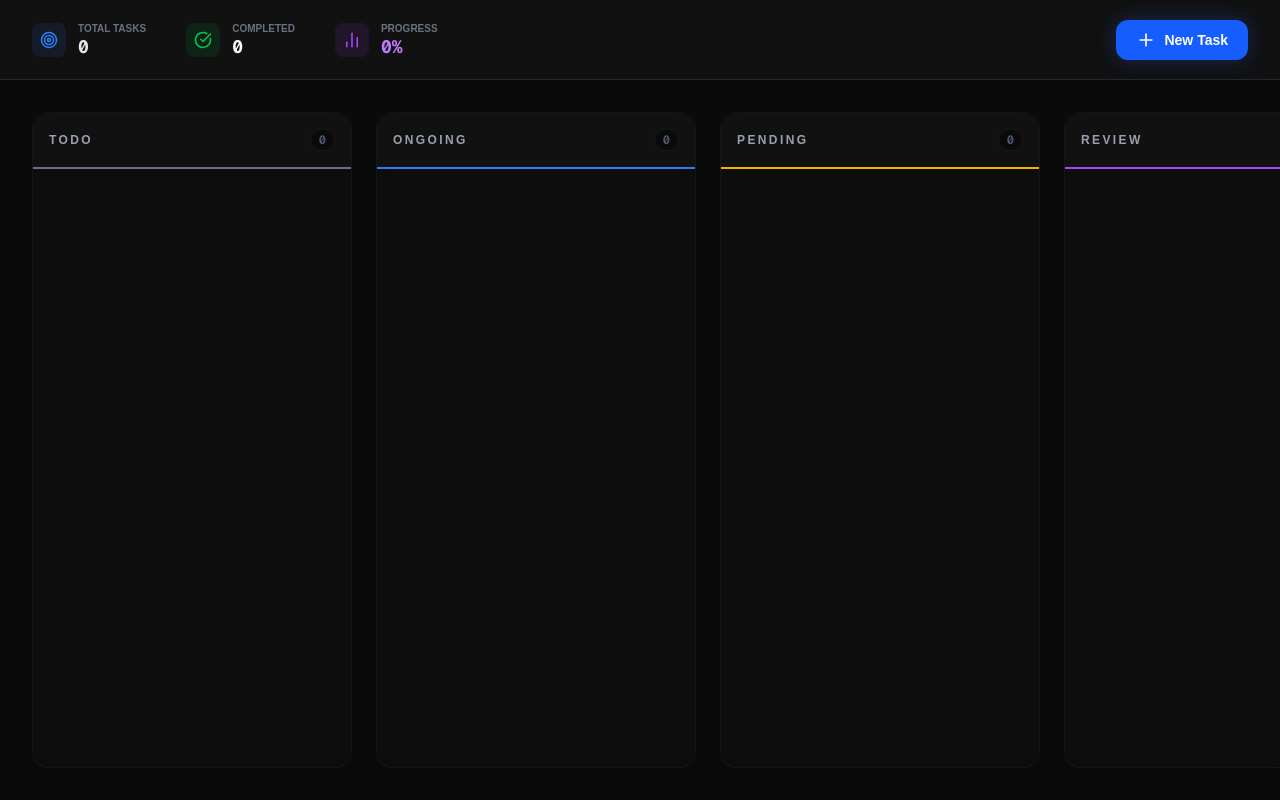
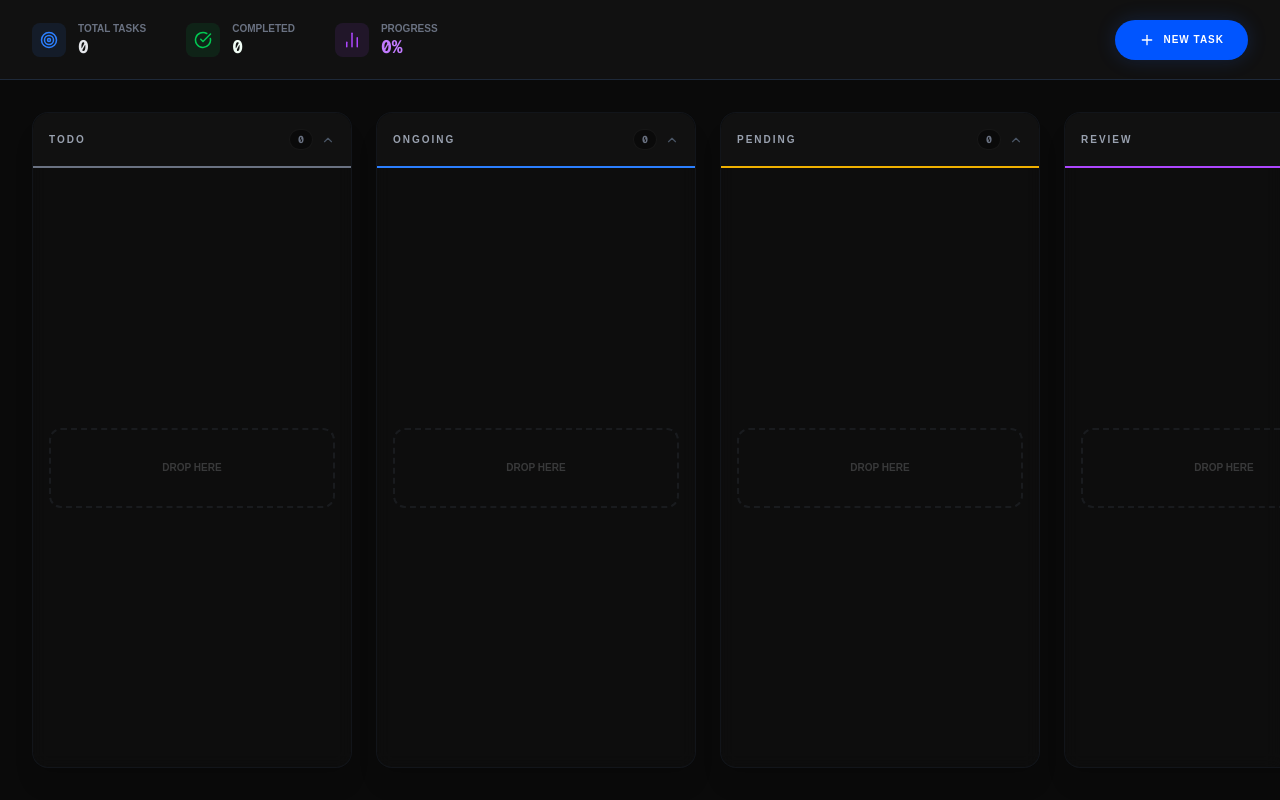
Before and after one commit to andy012732/second-brain-ui, a Next.js app: page /kanban in a window 1280 px wide. Built offline with nearby package versions, Linux system fonts and the light colour scheme.

Commit message:
fix: sync KanbanColumn props with new TaskCard component to resolve build error

```diff
--- a/app/kanban/page.tsx
+++ b/app/kanban/page.tsx
@@ -4,7 +4,7 @@ import React, { useState, useEffect } from 'react';
 import { Plus, Target, CheckCircle, BarChart2 } from 'lucide-react';
 import { Task } from '@/lib/kanban';
 import CreateTaskModal from '@/components/CreateTaskModal';
-import TaskCard from '@/components/TaskCard';
+import KanbanColumn from '@/components/KanbanColumn';
 
 const COLUMNS = [
   { id: 'todo', title: 'Todo', color: 'border-gray-500' },
@@ -32,17 +32,23 @@ export default function KanbanPage() {
     } catch (e) { console.error('Fetch failed'); }
   };
 
-  const onDragStart = (id: string) => setDraggedId(id);
+  const handleTaskMoved = async (taskId: string, newStatus: string, newOrder: number) => {
+    // 如果是開始拖動，先記錄 ID
+    if (newOrder === -1) {
+      setDraggedId(taskId);
+      return;
+    }
 
-  const onDrop = async (status: ColumnId) => {
-    if (!draggedId) return;
-    const task = tasks.find(t => t.id === draggedId);
-    if (!task || task.status === status) return;
+    // 如果是放下
+    const task = tasks.find(t => t.id === taskId);
+    if (!task || task.status === newStatus) return;
 
-    setTasks(prev => prev.map(t => t.id === draggedId ? { ...t, status } : t));
-    await fetch(`/api/tasks/${draggedId}/actions`, {
+    // 樂觀更新
+    setTasks(prev => prev.map(t => t.id === taskId ? { ...t, status: newStatus as any } : t));
+
+    await fetch(`/api/tasks/${taskId}/actions`, {
       method: 'POST',
-      body: JSON.stringify({ action: 'move', status })
+      body: JSON.stringify({ action: 'move', status: newStatus })
     });
     setDraggedId(null);
   };
@@ -52,7 +58,6 @@ export default function KanbanPage() {
 
   return (
     <div className="h-screen w-full bg-[#0a0a0a] flex flex-col overflow-hidden text-gray-200">
-      {/* 強化版統計列 */}
       <div className="h-20 px-8 flex items-center justify-between border-b border-gray-800 bg-[#111]">
           <div className="flex gap-10">
               <div className="flex items-center gap-3">
@@ -79,35 +84,22 @@ export default function KanbanPage() {
           </div>
           <button
             onClick={() => setIsModalOpen(true)}
-            className="group relative bg-blue-600 hover:bg-blue-500 text-white font-bold text-sm px-5 py-2.5 rounded-xl flex items-center gap-2 transition-all shadow-[0_0_20px_rgba(37,99,235,0.3)] hover:scale-105 active:scale-95"
+            className="group relative bg-[#0055ff] hover:bg-blue-500 text-white font-black text-[10px] px-6 py-3 rounded-full flex items-center gap-2 transition-all shadow-[0_0_20px_rgba(37,99,235,0.2)] hover:scale-105 active:scale-95 tracking-[0.1em] uppercase"
           >
-              <Plus size={20} /> <span>New Task</span>
+              <Plus size={16} /> <span>New Task</span>
           </button>
       </div>
 
       <div className="flex-1 overflow-x-auto p-8 bg-[#0a0a0a]">
         <div className="flex gap-6 h-full min-w-max">
           {COLUMNS.map(col => (
-            <div
+            <KanbanColumn
               key={col.id}
-              onDragOver={(e) => e.preventDefault()}
-              onDrop={() => onDrop(col.id)}
-              className="w-80 flex flex-col bg-[#111]/50 rounded-2xl border border-gray-800/30 backdrop-blur-sm"
-            >
-              <div className={`p-4 border-b-2 ${col.color} bg-[#161616]/50 rounded-t-2xl flex justify-between items-center`}>
-                <h2 className="text-xs font-black text-gray-400 uppercase tracking-[0.2em]">{col.title}</h2>
-                <div className="flex items-center gap-2">
-                  <span className="text-xs font-mono font-bold text-gray-600 px-2 py-0.5 bg-black/40 rounded-full border border-white/5">
-                    {tasks.filter(t => t.status === col.id).length}
-                  </span>
-                </div>
-              </div>
-              <div className="flex-1 overflow-y-auto p-4 custom-scrollbar">
-                {tasks.filter(t => t.status === col.id).map(task => (
-                  <TaskCard key={task.id} task={task} onDragStart={onDragStart} />
-                ))}
-              </div>
-            </div>
+              column={col}
+              tasks={tasks.filter(t => t.status === col.id)}
+              onTaskMoved={handleTaskMoved}
+              onRefresh={fetchTasks}
+            />
           ))}
         </div>
       </div>
--- a/components/KanbanColumn.tsx
+++ b/components/KanbanColumn.tsx
@@ -3,7 +3,7 @@
 import React, { useState } from 'react';
 import TaskCard from './TaskCard';
 import { Task } from '@/lib/kanban';
-import { ChevronDown, ChevronUp, Plus } from 'lucide-react';
+import { ChevronDown, ChevronUp } from 'lucide-react';
 
 interface KanbanColumnProps {
   column: {
@@ -13,7 +13,6 @@ interface KanbanColumnProps {
   };
   tasks: Task[];
   onTaskMoved: (taskId: string, newStatus: string, newOrder: number) => void;
-  onTaskUpdated: () => void;
   onRefresh: () => void;
 }
 
@@ -21,13 +20,12 @@ export default function KanbanColumn({
   column,
   tasks,
   onTaskMoved,
-  onTaskUpdated,
   onRefresh,
 }: KanbanColumnProps) {
   const [isCollapsed, setIsCollapsed] = useState(false);
   const [isDraggingOver, setIsDraggingOver] = useState(false);
 
-  // 按照 order 排序任務
+  // 排序
   const sortedTasks = [...tasks].sort((a, b) => a.order - b.order);
 
   const handleDragOver = (e: React.DragEvent) => {
@@ -35,103 +33,53 @@ export default function KanbanColumn({
     setIsDraggingOver(true);
   };
 
-  const handleDragLeave = () => {
-    setIsDraggingOver(false);
-  };
+  const handleDragLeave = () => setIsDraggingOver(false);
 
   const handleDrop = async (e: React.DragEvent) => {
     e.preventDefault();
     setIsDraggingOver(false);
-
     const taskId = e.dataTransfer.getData('taskId');
-    const oldStatus = e.dataTransfer.getData('oldStatus');
-
-    if (!taskId || oldStatus === column.id) return;
-
-    try {
-      // 將任務移動到此欄位的最後位置
-      const newOrder = tasks.length;
-      await fetch(`/api/tasks/${taskId}/move`, {
-        method: 'POST',
-        headers: { 'Content-Type': 'application/json' },
-        body: JSON.stringify({ status: column.id, order: newOrder }),
-      });
-      onRefresh();
-    } catch (error) {
-      console.error('Failed to move task:', error);
-    }
-  };
-
-  const handleTaskDrop = (droppedTaskId: string, targetTaskId: string) => {
-    // 在同欄位內重新排序
-    const targetIndex = sortedTasks.findIndex(task => task.id === targetTaskId);
-    if (targetIndex !== -1) {
-      onTaskMoved(droppedTaskId, column.id, targetIndex);
-    }
-  };
-
-  const columnTitleColorMap: Record<string, string> = {
-    todo: 'text-gray-300',
-    ongoing: 'text-blue-300',
-    pending: 'text-yellow-300',
-    review: 'text-purple-300',
-    done: 'text-green-300',
-    archive: 'text-gray-400',
+    if (!taskId) return;
+    onTaskMoved(taskId, column.id, tasks.length);
   };
 
   return (
     <div
-      className={`flex-shrink-0 w-80 rounded-lg border ${column.color} ${isDraggingOver ? 'border-blue-500 border-2' : 'border-gray-800'}`}
       onDragOver={handleDragOver}
       onDragLeave={handleDragLeave}
       onDrop={handleDrop}
+      className={`w-80 flex flex-col bg-[#111]/50 rounded-2xl border transition-all ${isDraggingOver ? 'border-blue-500 bg-blue-500/5' : 'border-gray-800/30'} backdrop-blur-sm shadow-xl`}
     >
-      {/* 欄位標題 */}
-      <div className="p-4 border-b border-gray-800">
-        <div className="flex justify-between items-center">
+      <div className={`p-4 border-b-2 ${column.color} bg-[#161616]/50 rounded-t-2xl flex justify-between items-center`}>
+        <h2 className="text-[10px] font-black text-gray-400 uppercase tracking-[0.2em]">{column.title}</h2>
         <div className="flex items-center gap-2">
-            <h2 className={`font-bold ${columnTitleColorMap[column.id] || 'text-gray-300'}`}>
-              {column.title}
-            </h2>
-            <span className="bg-gray-800 text-gray-400 text-xs font-medium px-2 py-0.5 rounded-full">
+          <span className="text-[10px] font-mono font-bold text-gray-500 px-2 py-0.5 bg-black/40 rounded-full border border-white/5">
             {tasks.length}
           </span>
-          </div>
-          <div className="flex items-center gap-2">
-            <button
-              onClick={() => setIsCollapsed(!isCollapsed)}
-              className="p-1 hover:bg-gray-800 rounded"
-              title={isCollapsed ? 'Expand' : 'Collapse'}
-            >
-              {isCollapsed ? <ChevronDown size={16} /> : <ChevronUp size={16} />}
+          <button onClick={() => setIsCollapsed(!isCollapsed)} className="text-gray-600 hover:text-gray-400">
+            {isCollapsed ? <ChevronDown size={14} /> : <ChevronUp size={14} />}
           </button>
         </div>
       </div>
-      </div>
 
-      {/* 任務列表 */}
-      <div className={`p-2 ${isCollapsed ? 'hidden' : 'block'}`}>
-        {sortedTasks.length === 0 ? (
-          <div className="text-center py-8 text-gray-500 text-sm">
-            <p>No tasks yet</p>
-            <p className="text-xs mt-1">Drop tasks here</p>
-          </div>
-        ) : (
-          <div className="space-y-2">
-            {sortedTasks.map((task, index) => (
+      {!isCollapsed && (
+        <div className="flex-1 overflow-y-auto p-4 min-h-[150px]">
+          {sortedTasks.map(task => (
             <TaskCard
               key={task.id}
               task={task}
-                onTaskMoved={onTaskMoved}
-                onTaskUpdated={onTaskUpdated}
-                onDrop={handleTaskDrop}
-                index={index}
-                totalTasks={sortedTasks.length}
+              onDragStart={(id) => onTaskMoved(id, column.id, -1)} // 這裡會傳遞給父層處理
             />
           ))}
+          {sortedTasks.length === 0 && (
+            <div className="h-full flex flex-col items-center justify-center opacity-20 py-10">
+              <div className="border-2 border-dashed border-gray-600 rounded-xl w-full h-20 flex items-center justify-center">
+                <span className="text-[10px] font-bold">DROP HERE</span>
+              </div>
             </div>
           )}
         </div>
+      )}
     </div>
   );
 }
```
Lines whose indentation alone changed are shown as unchanged.
